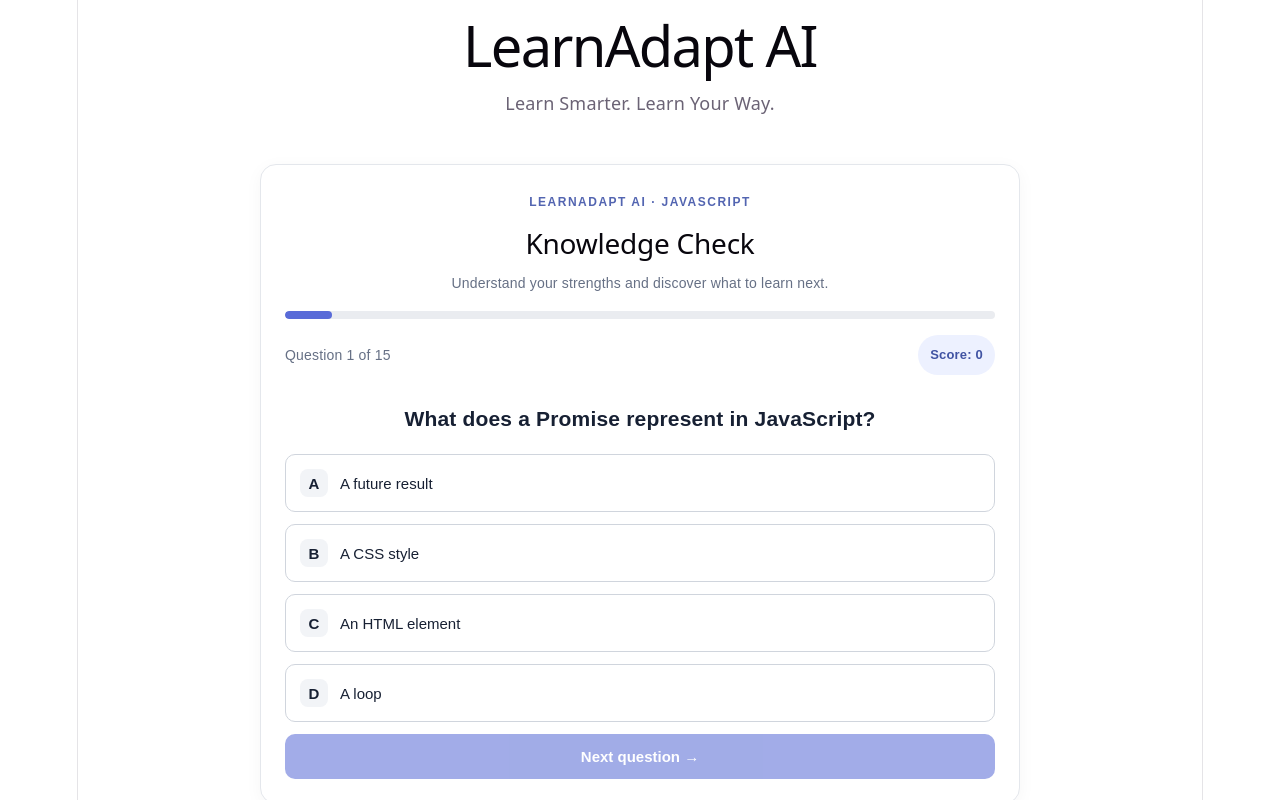
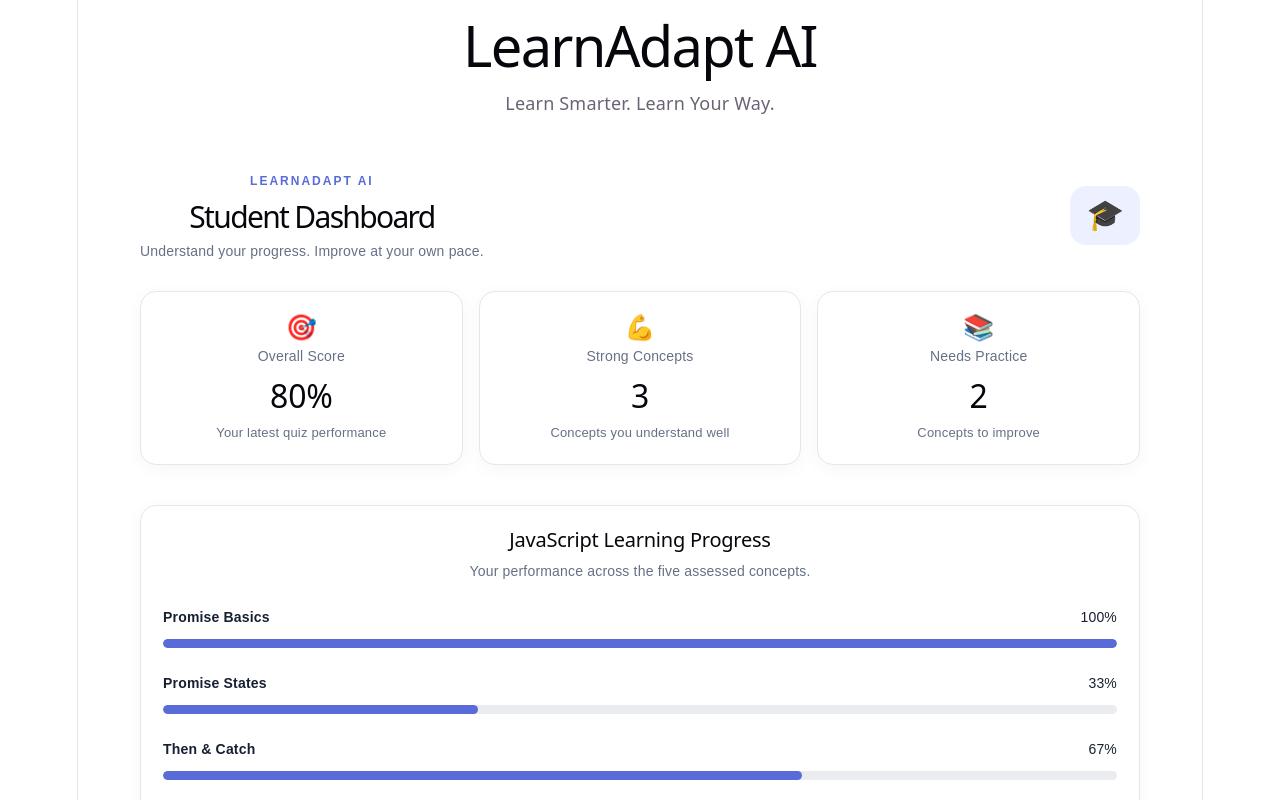
Before and after one commit to shraddhachaware01/LearnAdapt, a React app: page / in a window 1280 px wide. Shown: the top 800 px of the page. Built offline with nearby package versions, Linux system fonts and the light colour scheme; the HTML template or start-up script is replaced by a standard one.

Commit message:
Add student dashboard UI

```diff
--- a/src/App.jsx
+++ b/src/App.jsx
@@ -1,11 +1,15 @@
 
 import Quiz from './Quiz.jsx';
+import Dashboard from './Dashboard.jsx';
 
 function App() {
   return (
     <div>
       <h1>LearnAdapt AI</h1>
       <p>Learn Smarter. Learn Your Way.</p>
+
+      <Dashboard />
+
       <Quiz />
     </div>
   );
--- /dev/null
+++ b/src/Dashboard.jsx
@@ -0,0 +1,174 @@
+
+function Dashboard() {
+  const stats = [
+    {
+      title: 'Overall Score',
+      value: '80%',
+      description: 'Your latest quiz performance',
+      icon: '🎯'
+    },
+    {
+      title: 'Strong Concepts',
+      value: '3',
+      description: 'Concepts you understand well',
+      icon: '💪'
+    },
+    {
+      title: 'Needs Practice',
+      value: '2',
+      description: 'Concepts to improve',
+      icon: '📚'
+    }
+  ];
+
+  const concepts = [
+    { name: 'Promise Basics', progress: 100 },
+    { name: 'Promise States', progress: 33 },
+    { name: 'Then & Catch', progress: 67 },
+    { name: 'Async / Await', progress: 100 },
+    { name: 'Error Handling', progress: 100 }
+  ];
+
+  return (
+    <main style={styles.container}>
+      <header style={styles.header}>
+        <div>
+          <p style={styles.eyebrow}>LEARNADAPT AI</p>
+          <h1 style={styles.heading}>Student Dashboard</h1>
+          <p style={styles.subtitle}>
+            Understand your progress. Improve at your own pace.
+          </p>
+        </div>
+        <span style={styles.avatar}>🎓</span>
+      </header>
+
+      <section style={styles.cards}>
+        {stats.map((stat) => (
+          <article key={stat.title} style={styles.card}>
+            <span style={styles.icon}>{stat.icon}</span>
+            <p style={styles.cardTitle}>{stat.title}</p>
+            <h2 style={styles.value}>{stat.value}</h2>
+            <p style={styles.description}>{stat.description}</p>
+          </article>
+        ))}
+      </section>
+
+      <section style={styles.card}>
+        <h2 style={styles.sectionTitle}>JavaScript Learning Progress</h2>
+        <p style={styles.subtitle}>
+          Your performance across the five assessed concepts.
+        </p>
+
+        {concepts.map((concept) => (
+          <div key={concept.name} style={styles.concept}>
+            <div style={styles.progressHeader}>
+              <strong>{concept.name}</strong>
+              <span>{concept.progress}%</span>
+            </div>
+
+            <div style={styles.track}>
+              <div
+                style={{
+                  ...styles.fill,
+                  width: `${concept.progress}%`
+                }}
+              />
+            </div>
+          </div>
+        ))}
+      </section>
+
+      <section style={styles.recommendation}>
+        <span style={styles.recommendationIcon}>🚀</span>
+        <div>
+          <h2 style={styles.sectionTitle}>Your Next Step</h2>
+          <p style={styles.subtitle}>
+            Review Promise States, then practise Then & Catch.
+            Strengthen the fundamentals before moving ahead.
+          </p>
+        </div>
+      </section>
+    </main>
+  );
+}
+
+const styles = {
+  container: {
+    maxWidth: '1000px',
+    margin: '32px auto',
+    padding: '20px',
+    fontFamily: 'Arial, sans-serif',
+    color: '#172033'
+  },
+  header: {
+    display: 'flex',
+    justifyContent: 'space-between',
+    alignItems: 'center',
+    gap: '16px',
+    marginBottom: '28px'
+  },
+  eyebrow: {
+    color: '#596bd8',
+    fontSize: '12px',
+    fontWeight: 'bold',
+    letterSpacing: '2px'
+  },
+  heading: { fontSize: '30px', margin: '10px 0' },
+  subtitle: { color: '#667085', lineHeight: 1.6, fontSize: '14px' },
+  avatar: {
+    fontSize: '30px',
+    background: '#edf1ff',
+    padding: '16px',
+    borderRadius: '16px'
+  },
+  cards: {
+    display: 'grid',
+    gridTemplateColumns: 'repeat(auto-fit, minmax(210px, 1fr))',
+    gap: '16px',
+    marginBottom: '20px'
+  },
+  card: {
+    background: '#ffffff',
+    border: '1px solid #e4e7ec',
+    borderRadius: '16px',
+    padding: '22px',
+    marginBottom: '20px',
+    boxShadow: '0 4px 18px rgba(16, 24, 40, 0.04)'
+  },
+  icon: { fontSize: '25px' },
+  cardTitle: { color: '#667085', fontSize: '14px' },
+  value: { fontSize: '32px', margin: '8px 0' },
+  description: { color: '#667085', fontSize: '13px', lineHeight: 1.5 },
+  sectionTitle: { fontSize: '20px', marginTop: 0 },
+  concept: { marginTop: '22px' },
+  progressHeader: {
+    display: 'flex',
+    justifyContent: 'space-between',
+    gap: '12px',
+    fontSize: '14px',
+    marginBottom: '9px'
+  },
+  track: {
+    height: '9px',
+    background: '#eaecf0',
+    borderRadius: '20px',
+    overflow: 'hidden'
+  },
+  fill: {
+    height: '100%',
+    background: '#596bd8',
+    borderRadius: '20px'
+  },
+  recommendation: {
+    display: 'flex',
+    alignItems: 'flex-start',
+    gap: '16px',
+    padding: '22px',
+    borderRadius: '16px',
+    background: '#f3f6ff',
+    marginTop: '4px'
+  },
+  recommendationIcon: { fontSize: '26px' }
+};
+
+export default Dashboard;
```
